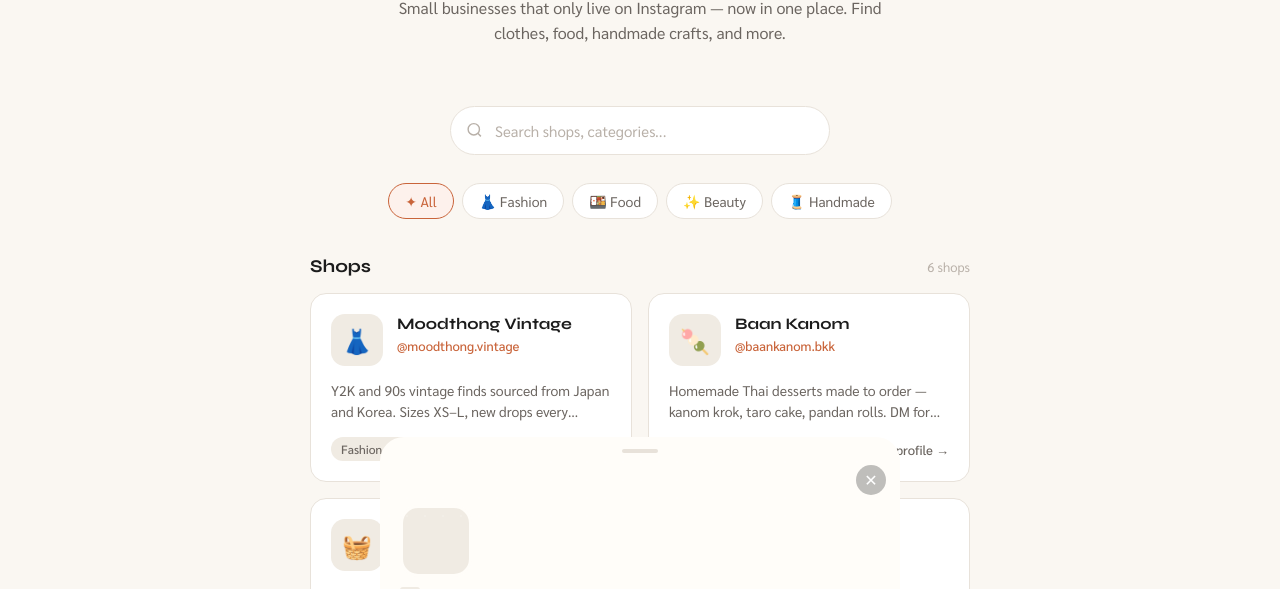
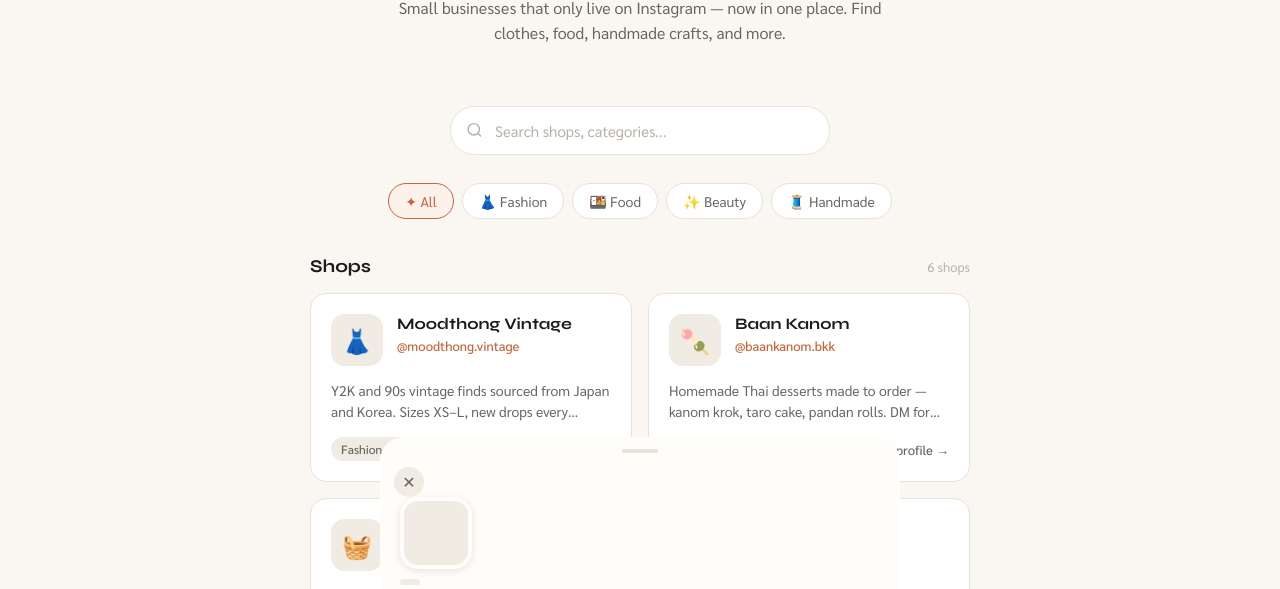
Before and after one commit to gotkanthaphong/Findery-Project, a plain HTML site: page index.html in a window 1280 px wide. Shown: the part 363-952 px from the top of the page. Drawn offline with Linux system fonts and the light colour scheme.

Commit message:
Update index.html

```diff
--- a/index.html
+++ b/index.html
@@ -147,11 +147,9 @@
 .profile-sheet.open { transform: translateX(-50%) translateY(0); }
 .sheet-handle { width: 36px; height: 4px; background: var(--border); border-radius: 2px; margin: 12px auto 0; flex-shrink: 0; }
 .sheet-scroll { overflow-y: auto; flex: 1; }
-.profile-cover { height: 80px; position: relative; flex-shrink: 0; }
-.cover-pattern { position: absolute; inset: 0; opacity: 0.15; background-image: radial-gradient(circle,white 1px,transparent 1px); background-size: 18px 18px; }
-.close-btn { position: absolute; top: 12px; right: 14px; width: 30px; height: 30px; border-radius: 50%; background: rgba(0,0,0,0.25); border: none; color: white; font-size: 16px; cursor: pointer; display: flex; align-items: center; justify-content: center; }
-.profile-header { padding: 0 20px; margin-top: -28px; }
-.profile-avatar { width: 72px; height: 72px; border-radius: 18px; background: var(--tag-bg); border: 3px solid var(--warm-white); display: flex; align-items: center; justify-content: center; font-size: 32px; margin-bottom: 10px; }
+.close-btn { width: 30px; height: 30px; border-radius: 50%; background: var(--tag-bg); border: none; color: var(--mid); font-size: 16px; cursor: pointer; display: flex; align-items: center; justify-content: center; }
+.profile-header { padding: 0 20px 0; margin-top: 0; }
+.profile-avatar { width: 72px; height: 72px; border-radius: 18px; background: var(--tag-bg); border: 4px solid var(--warm-white); display: flex; align-items: center; justify-content: center; font-size: 32px; margin-bottom: 10px; box-shadow: 0 2px 8px rgba(0,0,0,0.1); }
 .profile-name { font-family: 'Syne', sans-serif; font-size: 20px; font-weight: 800; margin-bottom: 3px; }
 .profile-handle { font-size: 14px; color: var(--clay); font-weight: 500; margin-bottom: 10px; }
 .profile-tag { display: inline-block; background: var(--tag-bg); color: var(--mid); font-size: 12px; padding: 3px 10px; border-radius: 100px; font-weight: 500; margin-bottom: 14px; }
@@ -253,9 +251,8 @@
 <div class="profile-sheet" id="sheet">
   <div class="sheet-handle"></div>
   <div class="sheet-scroll">
-    <div class="profile-cover" id="pCover">
-      <div class="cover-pattern"></div>
-      <button class="close-btn" onclick="closeProfile()">✕</button>
+    <div style="position:relative;padding:14px 14px 0;text-align:right;flex-shrink:0;">
+      <button class="close-btn" onclick="closeProfile()" style="position:static;background:var(--tag-bg);color:var(--mid);">✕</button>
     </div>
     <div class="profile-header">
       <div class="profile-avatar" id="pAvatar"></div>
@@ -399,7 +396,6 @@
 
 function openProfile(idx) {
   var s = SHOPS[idx];
-  document.getElementById('pCover').style.background = s.cover;
   document.getElementById('pAvatar').textContent = s.emoji;
   document.getElementById('pName').textContent = s.name;
   document.getElementById('pHandle').textContent = s.handle;
```
